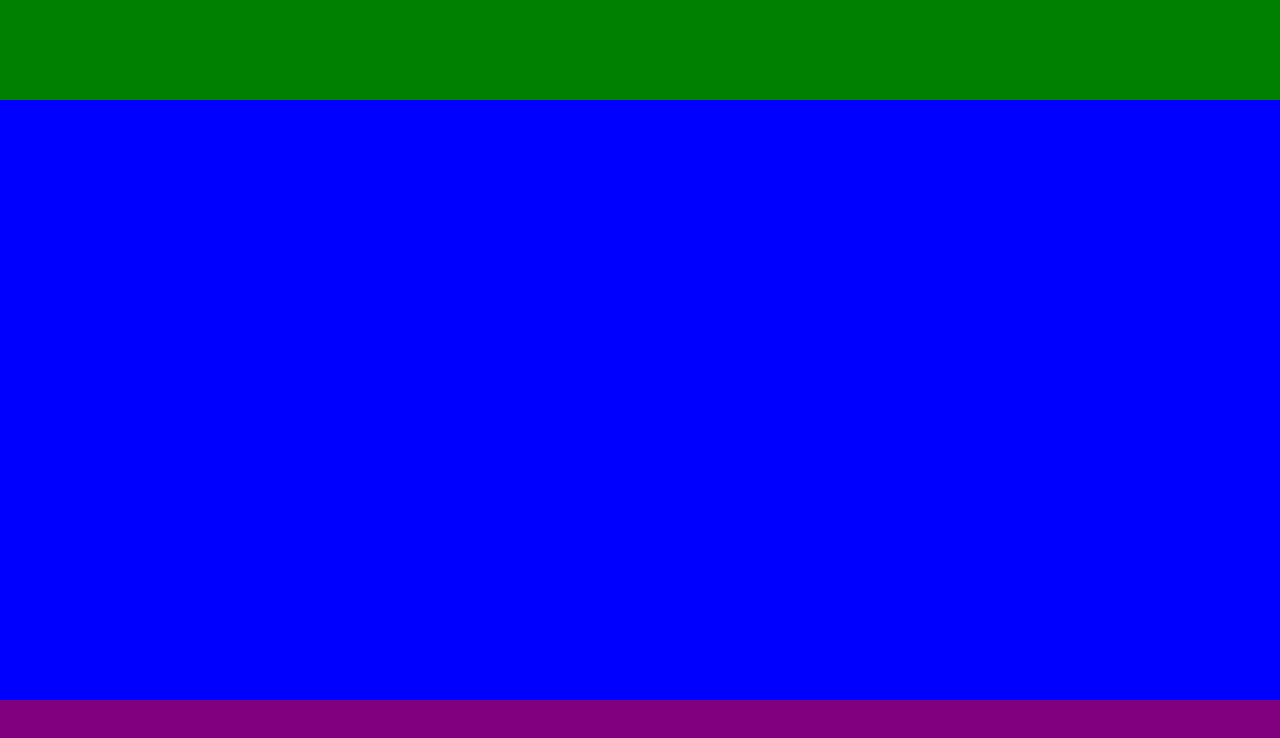
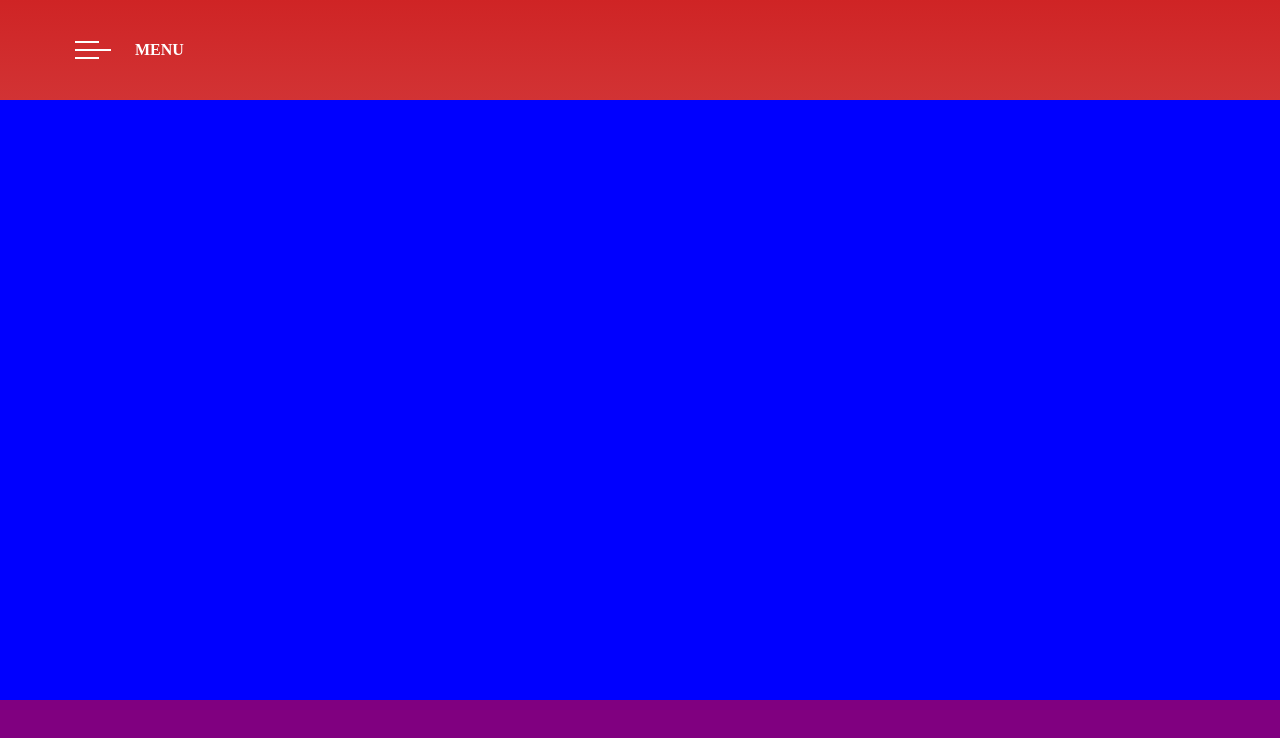
Before and after one commit to RALPHYLUIZ/coca-cola, a plain HTML site: page index.html in a window 1280 px wide. Drawn offline with Linux system fonts and the light colour scheme.

Commit message:
header concluido

```diff
--- a/index.html
+++ b/index.html
@@ -3,11 +3,17 @@
 <head>
     <meta charset="UTF-8">
     <meta name="viewport" content="width=device-width, initial-scale=1.0">
+    <link rel="preconnect" href="https://fonts.googleapis.com">
+    <link rel="preconnect" href="https://fonts.gstatic.com" crossorigin>
+    <link href="https://fonts.googleapis.com/css2?family=Montserrat:wght@100;400;600&display=swap" rel="stylesheet">
     <link rel="stylesheet" href="./style.css">
     <title>COCA-COLA</title>
 </head>
 <body>
-    <header></header>
+    <header>
+        <img src="./img/menu-burger.svg" alt="Menu hamburguer">
+        <span>MENU</span>
+    </header>
     <main></main>
     <footer></footer>
 </body>
--- a/style.css
+++ b/style.css
@@ -9,14 +9,23 @@ body{
     background: linear-gradient(#CF2425, #DA6062 50%, #DA6062 60%, #CF2425);
     display: flex;
     flex-direction: column;
+    font-family: font-family: 'Montserrat', sans-serif;
 
 }
 
 header{
-    background-color: green;
     height: 100px;
+    display: flex;
+    align-items: center;
+    gap: 24px;
+    color: #FFFFFF;
+    padding-left: 75px;
+}
 
+header span{
+    font-weight: 600;
 }
+
 
 main{
     background-color: blue;
```
Also changed, not shown: img/background-image.png (added), img/coca-cola.png (added), img/map.svg (added), img/menu-burger.svg (added), 1 other file.
